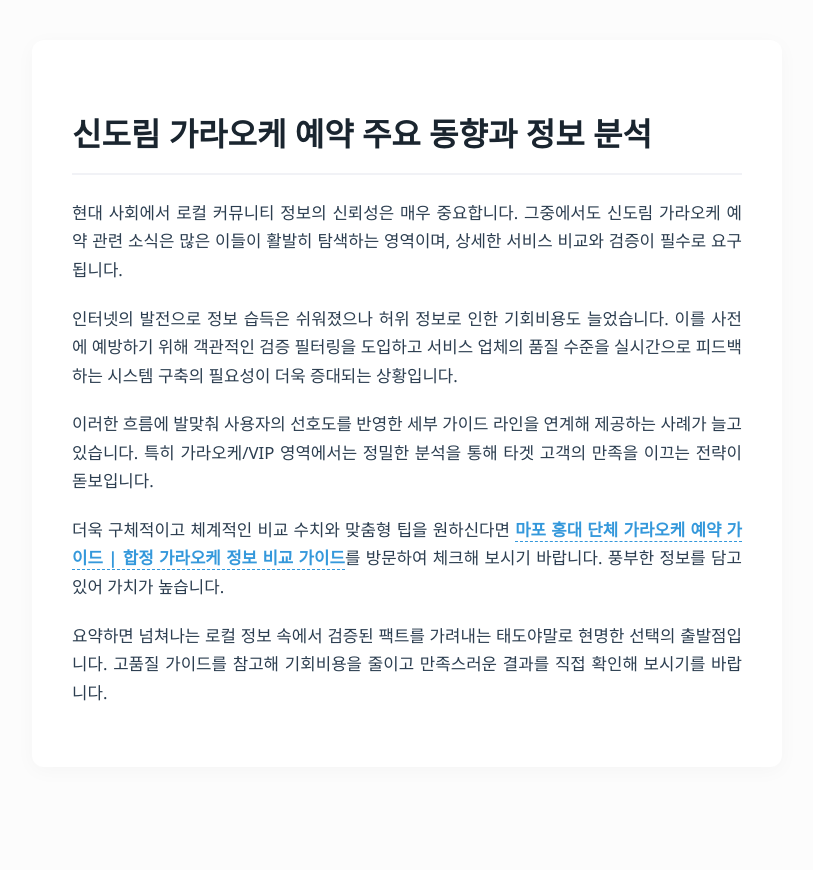
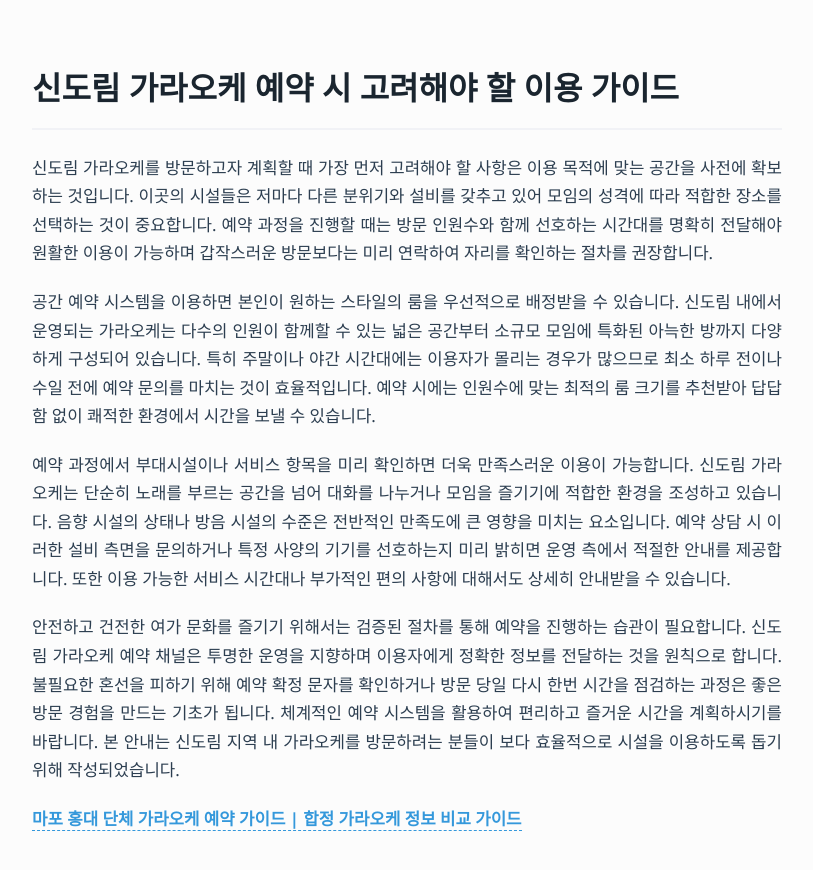
Before and after one commit to dydrkrtks7-cmd/bp-t3b05-sd-karaoke-rsv, a plain HTML site: page posts/gemini-coverage-20260705-402.html in a window 1280 px wide. Shown: the whole page, without its empty margins (233-1046 px from the left). Before the commit the page ends 807 px from the top, so only its background shows below. Drawn offline with Linux system fonts and the light colour scheme.

Commit message:
deploy: garbage-free snapshot 2026-08-10T08:26:06.674Z

```diff
--- a/posts/gemini-coverage-20260705-402.html
+++ b/posts/gemini-coverage-20260705-402.html
@@ -2,7 +2,7 @@
 <html lang="ko">
 <head>
  <meta charset="UTF-8">
- <title>신도림 가라오케 예약 주요 동향과 정보 분석</title>
+ <title>신도림 가라오케 예약 시 고려해야 할 이용 가이드</title>
  <link rel="canonical" href="https://yeomchang-shirts-note.mens-esthe.space/posts/gemini-coverage-20260705-402.html">
  <meta name="viewport" content="width=device-width, initial-scale=1.0">
  <style>
@@ -49,18 +49,20 @@
  </style>
  <link rel="icon" type="image/svg+xml" href="./favicon.svg">
  <meta property="og:url" content="https://yeomchang-shirts-note.mens-esthe.space/posts/gemini-coverage-20260705-402.html">
-  <meta property="og:title" content="신도림 가라오케 예약 주요 동향과 정보 분석">
+  <meta property="og:title" content="신도림 가라오케 예약 시 고려해야 할 이용 가이드">
   <meta property="og:type" content="website">
   <meta name="twitter:card" content="summary">
 </head>
 <body>
- <article>
- <h1>신도림 가라오케 예약 주요 동향과 정보 분석</h1>
- <p>현대 사회에서 로컬 커뮤니티 정보의 신뢰성은 매우 중요합니다. 그중에서도 신도림 가라오케 예약 관련 소식은 많은 이들이 활발히 탐색하는 영역이며, 상세한 서비스 비교와 검증이 필수로 요구됩니다.</p>
- <p>인터넷의 발전으로 정보 습득은 쉬워졌으나 허위 정보로 인한 기회비용도 늘었습니다. 이를 사전에 예방하기 위해 객관적인 검증 필터링을 도입하고 서비스 업체의 품질 수준을 실시간으로 피드백하는 시스템 구축의 필요성이 더욱 증대되는 상황입니다.</p>
- <p>이러한 흐름에 발맞춰 사용자의 선호도를 반영한 세부 가이드 라인을 연계해 제공하는 사례가 늘고 있습니다. 특히 가라오케/VIP 영역에서는 정밀한 분석을 통해 타겟 고객의 만족을 이끄는 전략이 돋보입니다.</p>
- <p>더욱 구체적이고 체계적인 비교 수치와 맞춤형 팁을 원하신다면 <a class="anchor-link" href="https://maphoshirts.live/" data-신도림 가라오케 안내-link-target="t2-shinjuku-mens">마포 홍대 단체 가라오케 예약 가이드 | 합정 가라오케 정보 비교 가이드</a>를 방문하여 체크해 보시기 바랍니다. 풍부한 정보를 담고 있어 가치가 높습니다.</p>
- <p>요약하면 넘쳐나는 로컬 정보 속에서 검증된 팩트를 가려내는 태도야말로 현명한 선택의 출발점입니다. 고품질 가이드를 참고해 기회비용을 줄이고 만족스러운 결과를 직접 확인해 보시기를 바랍니다.</p>
- </article>
-</body>
+    <main>
+      <h1>신도림 가라오케 예약 시 고려해야 할 이용 가이드</h1>
+      <div class="content">
+        <p>신도림 가라오케를 방문하고자 계획할 때 가장 먼저 고려해야 할 사항은 이용 목적에 맞는 공간을 사전에 확보하는 것입니다. 이곳의 시설들은 저마다 다른 분위기와 설비를 갖추고 있어 모임의 성격에 따라 적합한 장소를 선택하는 것이 중요합니다. 예약 과정을 진행할 때는 방문 인원수와 함께 선호하는 시간대를 명확히 전달해야 원활한 이용이 가능하며 갑작스러운 방문보다는 미리 연락하여 자리를 확인하는 절차를 권장합니다.</p>
+        <p>공간 예약 시스템을 이용하면 본인이 원하는 스타일의 룸을 우선적으로 배정받을 수 있습니다. 신도림 내에서 운영되는 가라오케는 다수의 인원이 함께할 수 있는 넓은 공간부터 소규모 모임에 특화된 아늑한 방까지 다양하게 구성되어 있습니다. 특히 주말이나 야간 시간대에는 이용자가 몰리는 경우가 많으므로 최소 하루 전이나 수일 전에 예약 문의를 마치는 것이 효율적입니다. 예약 시에는 인원수에 맞는 최적의 룸 크기를 추천받아 답답함 없이 쾌적한 환경에서 시간을 보낼 수 있습니다.</p>
+        <p>예약 과정에서 부대시설이나 서비스 항목을 미리 확인하면 더욱 만족스러운 이용이 가능합니다. 신도림 가라오케는 단순히 노래를 부르는 공간을 넘어 대화를 나누거나 모임을 즐기기에 적합한 환경을 조성하고 있습니다. 음향 시설의 상태나 방음 시설의 수준은 전반적인 만족도에 큰 영향을 미치는 요소입니다. 예약 상담 시 이러한 설비 측면을 문의하거나 특정 사양의 기기를 선호하는지 미리 밝히면 운영 측에서 적절한 안내를 제공합니다. 또한 이용 가능한 서비스 시간대나 부가적인 편의 사항에 대해서도 상세히 안내받을 수 있습니다.</p>
+        <p>안전하고 건전한 여가 문화를 즐기기 위해서는 검증된 절차를 통해 예약을 진행하는 습관이 필요합니다. 신도림 가라오케 예약 채널은 투명한 운영을 지향하며 이용자에게 정확한 정보를 전달하는 것을 원칙으로 합니다. 불필요한 혼선을 피하기 위해 예약 확정 문자를 확인하거나 방문 당일 다시 한번 시간을 점검하는 과정은 좋은 방문 경험을 만드는 기초가 됩니다. 체계적인 예약 시스템을 활용하여 편리하고 즐거운 시간을 계획하시기를 바랍니다. 본 안내는 신도림 지역 내 가라오케를 방문하려는 분들이 보다 효율적으로 시설을 이용하도록 돕기 위해 작성되었습니다.</p>
+        <p><a class="anchor-link" href="https://maphoshirts.live/" data-신도림 가라오케 안내-link-target="t2-shinjuku-mens">마포 홍대 단체 가라오케 예약 가이드 | 합정 가라오케 정보 비교 가이드</a></p>
+      </div>
+    </main>
+  </body>
 </html>
```
